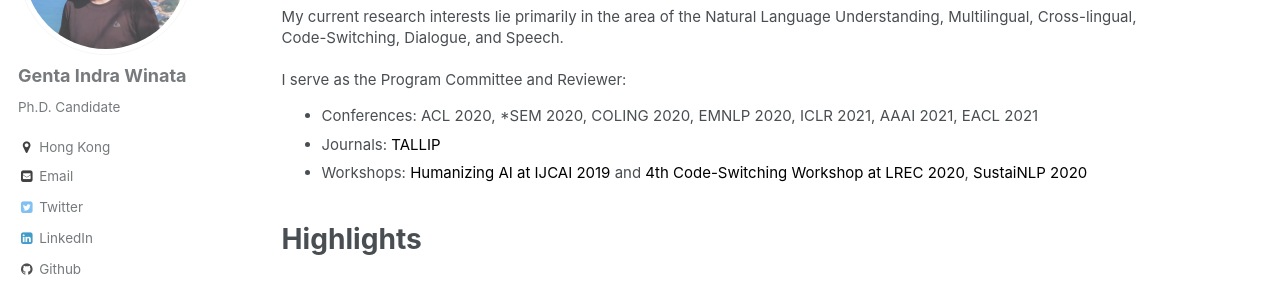
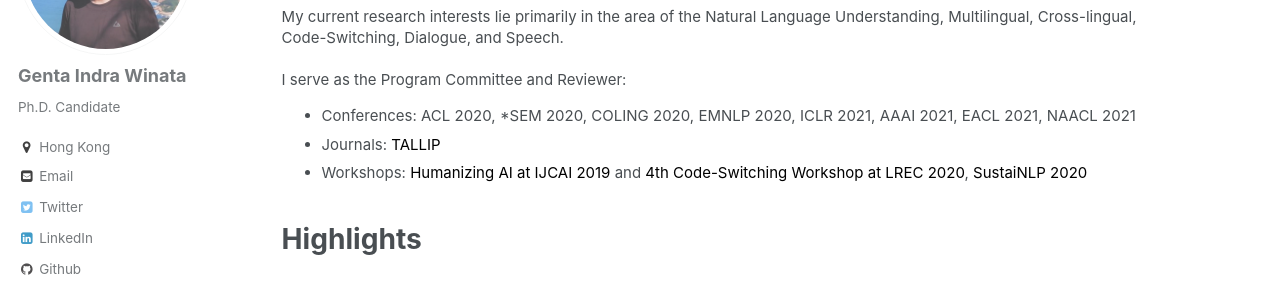
Before and after one commit to gentaiscool/gentaiscool.github.io, a Jekyll site: the page built from _pages/about.md, in a window 1280 px wide and 1112 px high. Shown: the part 238-529 px from the top of the window. Built offline with Jekyll 4.4.1, drawn with Linux system fonts in a browser that asks for light colours; some web fonts are replaced.

Commit message:
update about page

```diff
--- a/_layouts/about.html
+++ b/_layouts/about.html
@@ -66,7 +66,7 @@ layout: default
             <br/><br/>
             I serve as the Program Committee and Reviewer:
             <ul>
-              <li>Conferences: ACL 2020, *SEM 2020, COLING 2020, EMNLP 2020, ICLR 2021, AAAI 2021, EACL 2021</li>
+              <li>Conferences: ACL 2020, *SEM 2020, COLING 2020, EMNLP 2020, ICLR 2021, AAAI 2021, EACL 2021, NAACL 2021</li>
               <li>Journals: <a href="https://dl.acm.org/journal/tallip" style="color:#000000">TALLIP</a></li>
               <li>Workshops: <a href="https://www.humanizing-ai.com/program.html" style="color:#000000">Humanizing AI at IJCAI 2019</a> and <a href="https://cod1r.github.io/Code-Switching/" style="color:#000000">4th Code-Switching Workshop at LREC 2020</a>, <a href="https://sites.google.com/view/sustainlp2020" style="color:#000000">SustaiNLP 2020</a></li>
             </ul>
```
